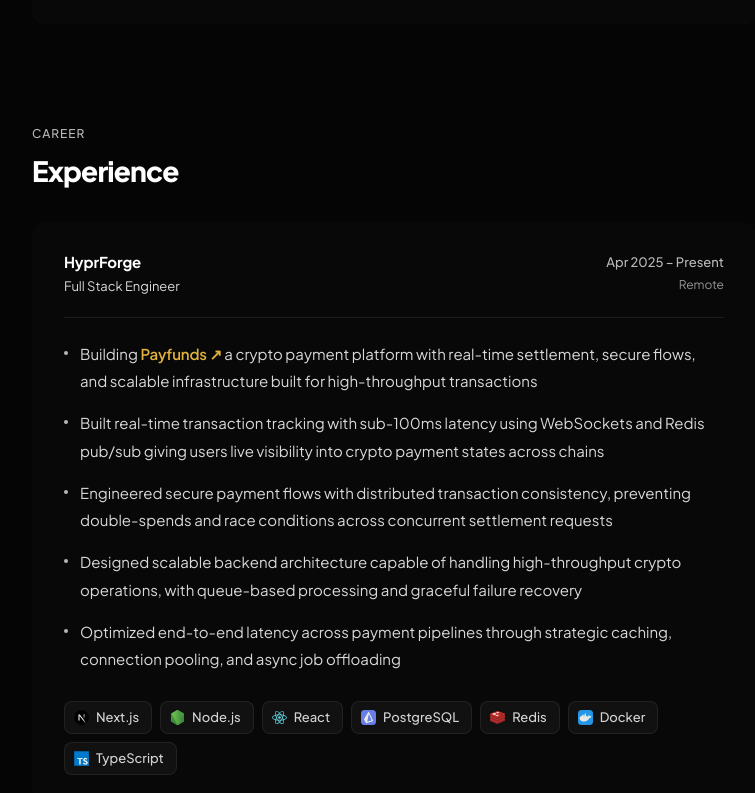
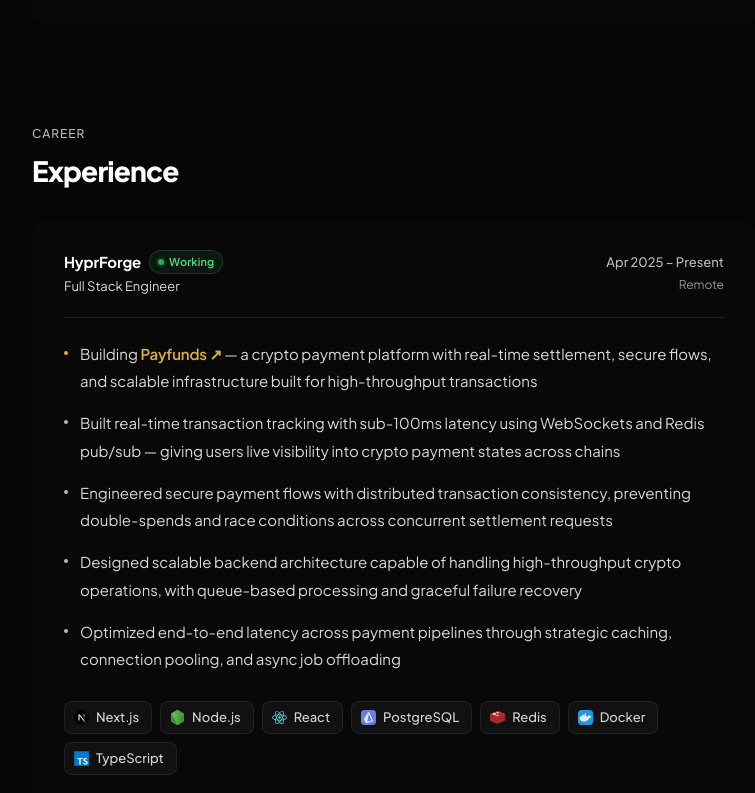
Before and after one commit to AymaanPathan/portfolio, a Next.js app: page / in a window 1280 px wide. Shown: the part 1287-2080 px from the top of the page, without its empty margins (246-1001 px from the left). Built offline with nearby package versions, Linux system fonts and the light colour scheme.

Commit message:
refactor: improve ExperienceSection structure and bullet rendering logic for better readability and maintainability

```diff
--- a/src/app/Sections/ExperienceSection.tsx
+++ b/src/app/Sections/ExperienceSection.tsx
@@ -20,8 +20,13 @@
 
 type Bullet = {
   text: string;
-  gold?: boolean; // renders gold dot accent
-  link?: BulletLink; // optional inline link — place {link} in text where it should appear
+  gold?: boolean;
+  link?: BulletLink;
+};
+
+type TechItem = {
+  name: string;
+  icon: string;
 };
 
 type Experience = {
@@ -32,7 +37,7 @@
   location: string;
   current?: boolean;
   bullets: Bullet[];
-  techStack: { name: string; icon: string }[];
+  techStack: TechItem[];
 };
 
 // ─── Data ─────────────────────────────────────────────────────────────────────
@@ -47,12 +52,12 @@
     current: true,
     bullets: [
       {
-        text: "Building {link} a crypto payment platform with real-time settlement, secure flows, and scalable infrastructure built for high-throughput transactions",
+        text: "Building {link} — a crypto payment platform with real-time settlement, secure flows, and scalable infrastructure built for high-throughput transactions",
         gold: true,
         link: { href: "https://payfunds.com/", label: "Payfunds ↗" },
       },
       {
-        text: "Built real-time transaction tracking with sub-100ms latency using WebSockets and Redis pub/sub giving users live visibility into crypto payment states across chains",
+        text: "Built real-time transaction tracking with sub-100ms latency using WebSockets and Redis pub/sub — giving users live visibility into crypto payment states across chains",
       },
       {
         text: "Engineered secure payment flows with distributed transaction consistency, preventing double-spends and race conditions across concurrent settlement requests",
@@ -103,68 +108,95 @@
   },
 ];
 
+// ─── Helpers ──────────────────────────────────────────────────────────────────
+
+/** Splits bullet text on "{link}" and injects the anchor at that position. */
 function BulletText({ bullet }: { bullet: Bullet }) {
-  if (!bullet.link || !bullet.text.includes("{link}")) {
-    return <span>{bullet.text}</span>;
+  const { text, link } = bullet;
+
+  // No link data or placeholder — render plain text
+  if (!link?.href || !link?.label || !text?.includes("{link}")) {
+    return <span>{text ?? ""}</span>;
   }
 
-  const [before, after] = bullet.text.split("{link}");
+  const [before = "", after = ""] = text.split("{link}");
   return (
     <span>
       {before}
       <a
-        href={bullet.link.href}
+        href={link.href}
         target="_blank"
         rel="noopener noreferrer"
         className="exp-saas-link"
       >
-        {bullet.link.label}
+        {link.label}
       </a>
       {after}
     </span>
   );
 }
 
-// ─── Component ────────────────────────────────────────────────────────────────
+/** Single experience card — renders nothing if the entry is malformed. */
+function ExpCard({ exp }: { exp: Experience }) {
+  // Guard: require at minimum a company name and id
+  if (!exp?.id || !exp?.company) return null;
 
-export default function ExperienceSection() {
+  const bullets = Array.isArray(exp.bullets) ? exp.bullets : [];
+  const techStack = Array.isArray(exp.techStack) ? exp.techStack : [];
+
   return (
-    <section className="exp-section" id="work" data-reveal>
-      <p className="exp-label">Career</p>
-      <h2 className="exp-heading">Experience</h2>
-
-      <div className="exp-list">
-        {experiences.map((exp) => (
-          <div key={exp.id} className="exp-card">
+    <div className="exp-card">
       {/* Header */}
       <div className="exp-header">
         <div className="exp-meta">
           <div className="exp-company-row">
             <span className="exp-company">{exp.company}</span>
+            {exp.current && (
+              <span className="exp-status-badge">
+                <span className="ldot" />
+                Working
+              </span>
+            )}
           </div>
-                <div className="exp-role">{exp.role}</div>
+          {exp.role && <div className="exp-role">{exp.role}</div>}
         </div>
 
+        {(exp.period || exp.location) && (
           <div className="exp-period-col">
-                <span className="exp-period">{exp.period}</span>
+            {exp.period && <span className="exp-period">{exp.period}</span>}
+            {exp.location && (
               <span className="exp-location">{exp.location}</span>
+            )}
           </div>
+        )}
       </div>
 
-            {/* Bullets */}
+      {/* Bullets — skip the entire list if empty */}
+      {bullets.length > 0 && (
         <ul className="exp-bullets">
-              {exp.bullets.map((bullet, i) => (
+          {bullets.map((bullet, i) => {
+            // Skip malformed bullet entries
+            if (!bullet?.text) return null;
+            return (
               <li key={i} className="exp-bullet">
-                  <span className={`exp-bullet-dot`} />
+                <span
+                  className={`exp-bullet-dot${bullet.gold ? " exp-bullet-dot--gold" : ""}`}
+                />
                 <BulletText bullet={bullet} />
               </li>
-              ))}
+            );
+          })}
         </ul>
+      )}
 
-            {/* Tech stack chips */}
+      {/* Tech stack — skip if empty */}
+      {techStack.length > 0 && (
         <div className="exp-stack">
           <div className="exp-stack-chips">
-                {exp.techStack.map((tech, i) => (
+            {techStack.map((tech, i) => {
+              // Skip chips that are missing a name or icon
+              if (!tech?.name || !tech?.icon) return null;
+              return (
                 <div key={i} className="exp-tech-chip">
                   <Image
                     src={tech.icon}
@@ -175,10 +207,33 @@
                   />
                   {tech.name}
                 </div>
-                ))}
+              );
+            })}
           </div>
         </div>
+      )}
     </div>
+  );
+}
+
+// ─── Section ──────────────────────────────────────────────────────────────────
+
+export default function ExperienceSection() {
+  // Guard: if the experiences array is somehow empty or not an array, render nothing
+  const validExperiences = Array.isArray(experiences)
+    ? experiences.filter((exp) => exp?.id && exp?.company)
+    : [];
+
+  if (validExperiences.length === 0) return null;
+
+  return (
+    <section className="exp-section" id="work" data-reveal>
+      <p className="exp-label">Career</p>
+      <h2 className="exp-heading">Experience</h2>
+
+      <div className="exp-list">
+        {validExperiences.map((exp) => (
+          <ExpCard key={exp.id} exp={exp} />
         ))}
       </div>
     </section>
```
Lines whose indentation alone changed are shown as unchanged.
